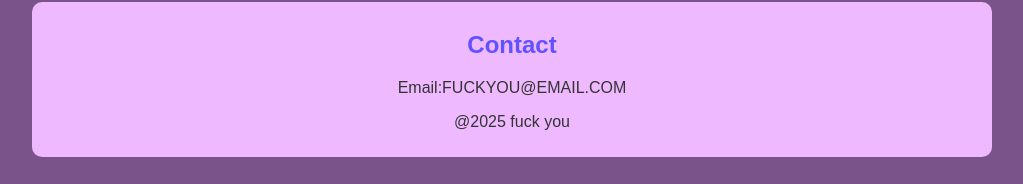
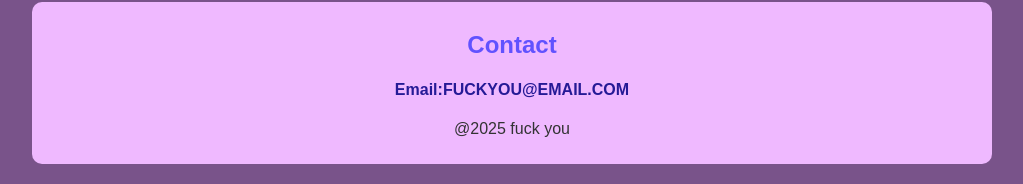
Before and after one commit to Fridussen/Fridussen.github.io, a plain HTML site: page index.html in a window 1280 px wide. Shown: the part 876-1060 px from the top of the page, without its empty margins (128-1151 px from the left). Drawn offline with Linux system fonts and the light colour scheme; a web font is replaced by a local one.

Commit message:
Update footer email style: change from paragraph to heading for better hierarchy

```diff
--- a/index.html
+++ b/index.html
@@ -34,7 +34,7 @@
             </main>
             <footer>
                 <h2>Contact</h2>
-                    <p>Email:FUCKYOU@EMAIL.COM</p>
+                    <h4>Email:FUCKYOU@EMAIL.COM</h4>
                 <p> @2025 fuck you</p>
             </footer>
         </div>
--- a/styles.css
+++ b/styles.css
@@ -48,6 +48,11 @@ h2 {
     color: #6152ff;
 }
 
+
+h4 {
+    color: #251a96;
+}
+
 ul {
     list-style-type: none;
     padding: 0;
```
